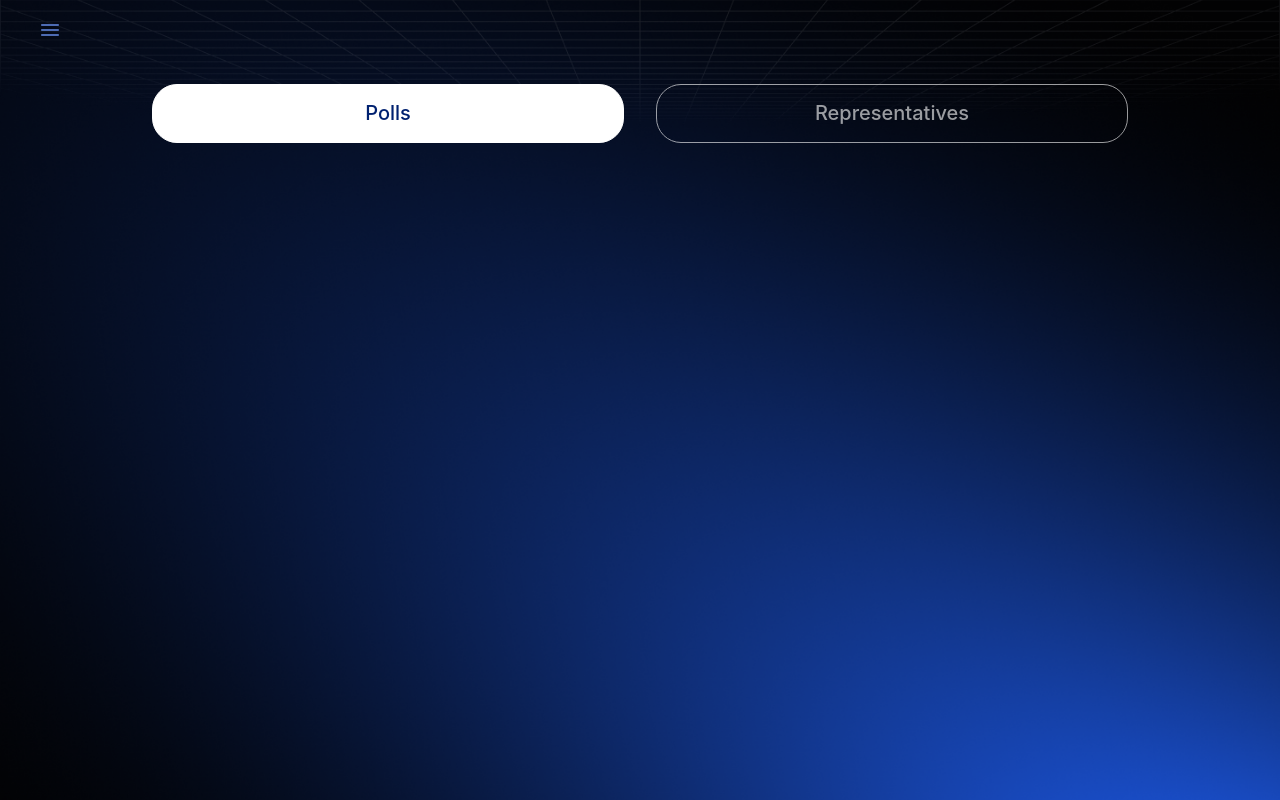
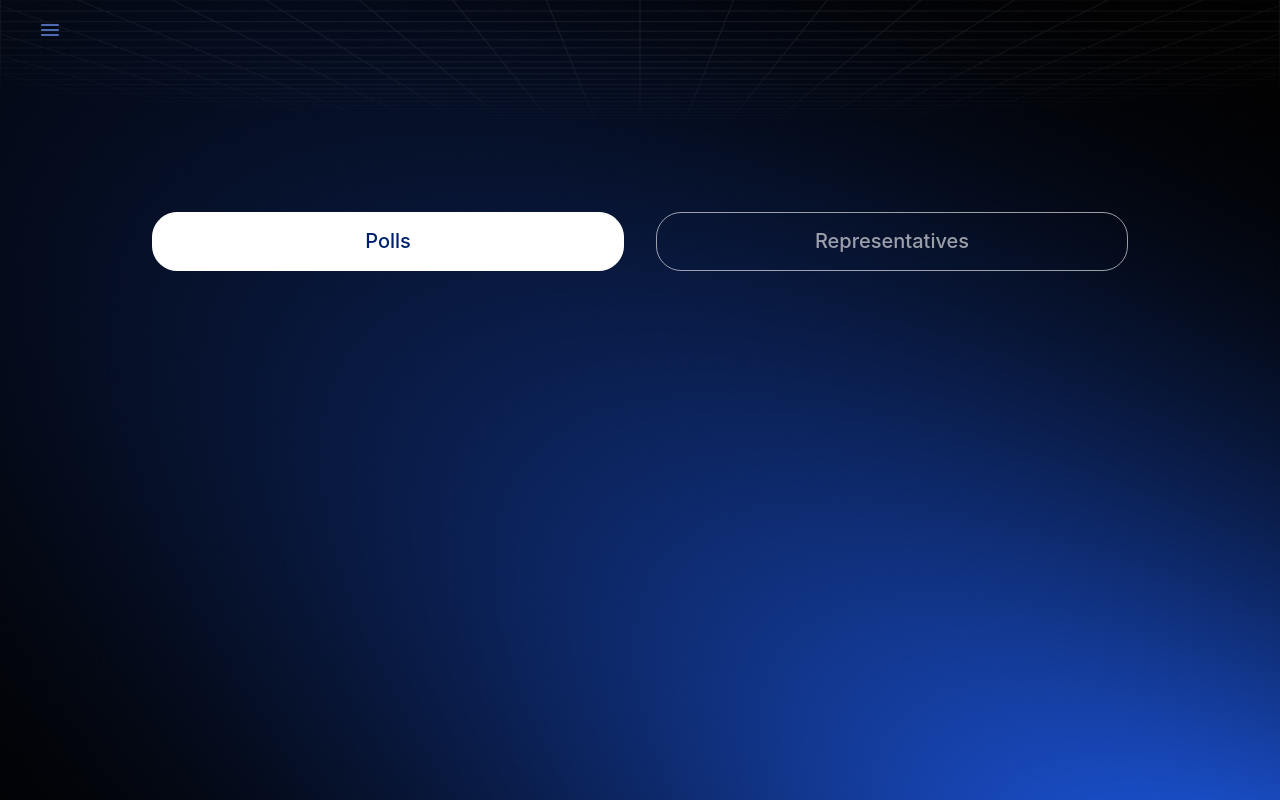
Before and after one commit to cardanoapi/cardano-constitution-voting-app, a Next.js app: page /browse in a window 1280 px wide. Built offline with nearby package versions, Linux system fonts and the light colour scheme.

Commit message:
cleaning up spacing

```diff
--- a/src/components/representatives/representativesTable.tsx
+++ b/src/components/representatives/representativesTable.tsx
@@ -131,7 +131,6 @@ export function RepresentativesTable(): JSX.Element {
     return <></>;
   } else if (representatives.length > 0) {
     return (
-      <Box display="flex" flexDirection="column" gap={2}>
       <DataGrid
         rows={workshops}
         columns={columns}
@@ -147,7 +146,6 @@ export function RepresentativesTable(): JSX.Element {
           id: false,
         }}
       />
-      </Box>
     );
   } else {
     return (
--- a/src/pages/browse/index.tsx
+++ b/src/pages/browse/index.tsx
@@ -1,6 +1,7 @@
 import { useEffect, useState } from 'react';
 import Head from 'next/head';
 import { useRouter } from 'next/router';
+import Box from '@mui/material/Box';
 import Tab from '@mui/material/Tab';
 import Tabs from '@mui/material/Tabs';
 
@@ -46,6 +47,20 @@ export default function Home(): JSX.Element {
         <link rel="icon" href="/favicon.ico" />
       </Head>
       <main>
+        <Box
+          display="flex"
+          flexDirection="column"
+          gap={4}
+          sx={{
+            mt: {
+              xs: 4,
+              sm: 8,
+              md: 12,
+              lg: 16,
+              xl: 24,
+            },
+          }}
+        >
           <Tabs
             value={value}
             onChange={handleChange}
@@ -73,7 +88,9 @@ export default function Home(): JSX.Element {
               }}
             />
           </Tabs>
+
           {value === 0 ? <></> : <RepresentativesTable />}
+        </Box>
       </main>
     </>
   );
```
Lines whose indentation alone changed are shown as unchanged.
